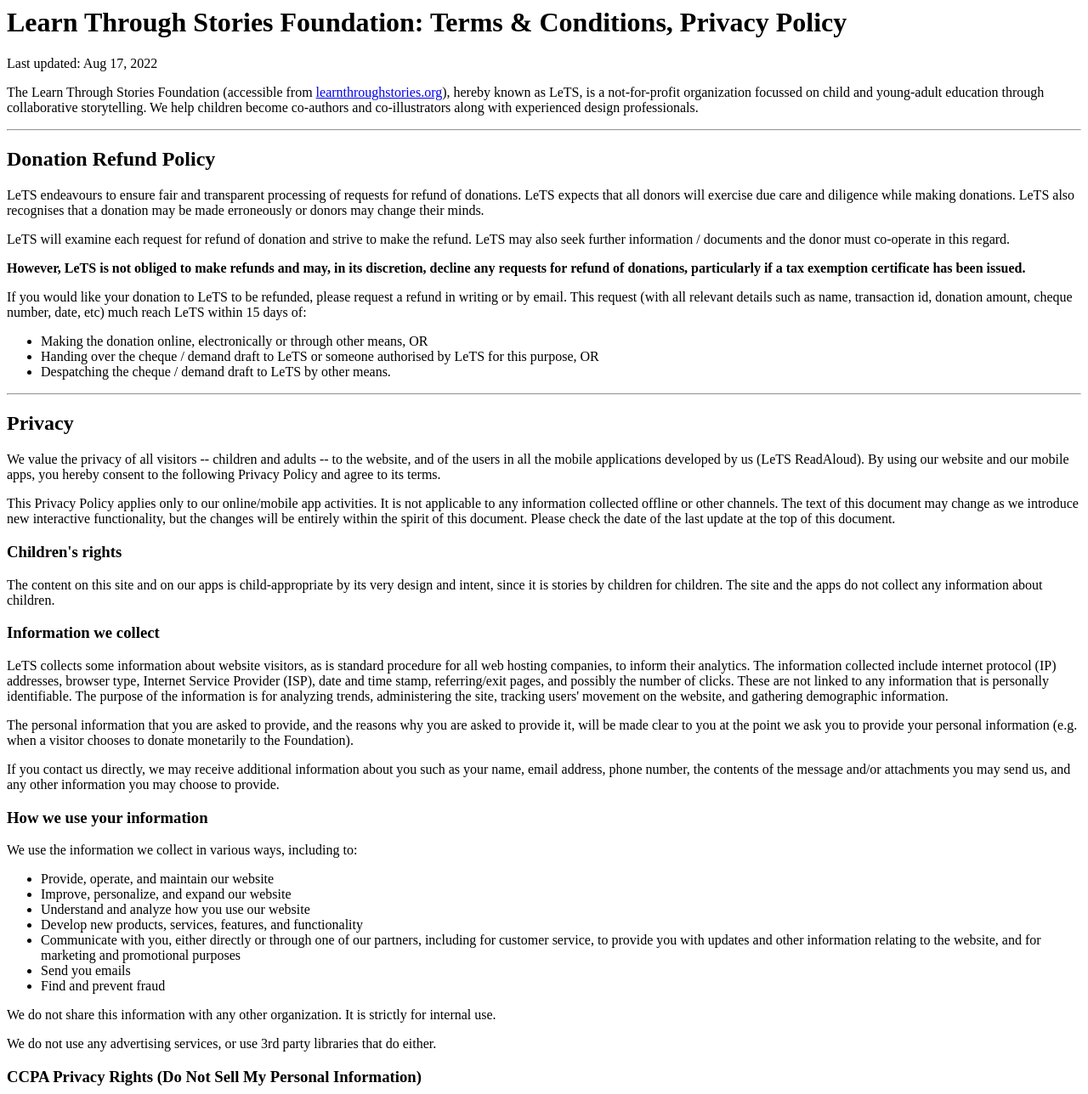
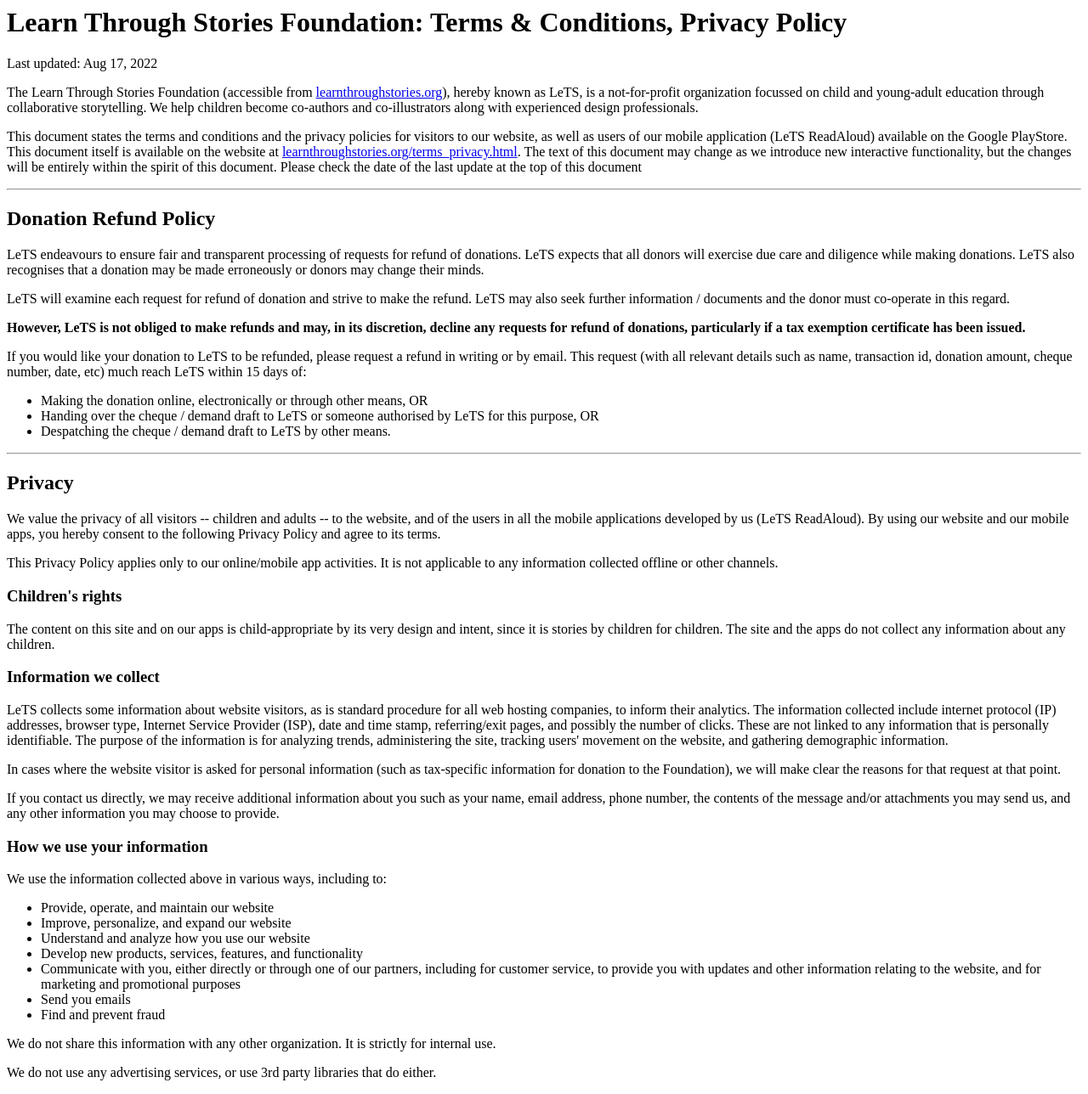
Before and after one commit to LearnThroughStories/learnthroughstories.github.io, a plain HTML site: page terms_privacy.html in a window 1280 px wide. Shown: the top 1288 px of the page at 85% size. Drawn offline with Linux system fonts and the light colour scheme.

Commit message:
Changed policies.html to terms_privacy.html

```diff
--- a/policies.html
+++ b/terms_privacy.html
@@ -1,6 +1,6 @@
 <!DOCTYPE HTML PUBLIC "-//IETF//DTD HTML//EN">
 <html> <head>
-<title>Learn Through Stories Privacy Policy and Terms & Conditions</title>
+<title>Learn Through Stories Privacy Policy, and Terms & Conditions</title>
 </head>
 
 <body>
@@ -8,6 +8,10 @@
 <p>Last updated: Aug 17, 2022</p>
 
 <p>The Learn Through Stories Foundation (accessible from <a href="https://learnthroughstories.org">learnthroughstories.org</a>), hereby known as LeTS, is a not-for-profit organization focussed on child and young-adult education through collaborative storytelling. We help children become co-authors and co-illustrators along with experienced design professionals.
+
+<p> This document states the terms and conditions and the privacy policies for visitors to our website, as well as users of our mobile application (LeTS ReadAloud) available on the Google PlayStore. This document itself is available on the website at
+<a href="https://learnthroughstories.org/terms_privacy.html">learnthroughstories.org/terms_privacy.html</a>. The text of this document may change as we introduce new interactive functionality, but the changes will be entirely within the spirit of this document. Please check the date of the last update at the top of this document
+
 <hr/>
 
 <h2> Donation Refund Policy</h2>
@@ -29,23 +33,23 @@
 <h2> Privacy</h2>
 <p> We value the privacy of all visitors -- children and adults -- to the website, and of the users in all the mobile applications developed by us (LeTS ReadAloud). By using our website and our mobile apps, you hereby consent to the following Privacy Policy and agree to its terms. </p>
 
-<p>This Privacy Policy applies only to our online/mobile app activities. It is not applicable to any information collected offline or other channels. The text of this document may change as we introduce new interactive functionality, but the changes will be entirely within the spirit of this document. Please check the date of the last update at the top of this document.</p>
+<p>This Privacy Policy applies only to our online/mobile app activities. It is not applicable to any information collected offline or other channels.
 
 <h3> Children's rights </h2>
 
-The content on this site and on our apps is child-appropriate by its very design and intent, since it is stories by children for children. The site and the apps do not collect any information about children.</p>
+The content on this site and on our apps is child-appropriate by its very design and intent, since it is stories by children for children. The site and the apps do not collect any information about any children.</p>
 
 <h3>Information we collect</h3>
 
 <p>LeTS collects some information about website visitors, as is standard procedure for all web hosting companies, to inform their analytics. The information collected include internet protocol (IP) addresses, browser type, Internet Service Provider (ISP), date and time stamp, referring/exit pages, and possibly the number of clicks. These are not linked to any information that is personally identifiable. The purpose of the information is for analyzing trends, administering the site, tracking users' movement on the website, and gathering demographic information.</p>
 
-<p>The personal information that you are asked to provide, and the reasons why you are asked to provide it, will be made clear to you at the point we ask you to provide your personal information (e.g. when a visitor chooses to donate monetarily to the Foundation). </p>
+<p>In cases where the website visitor is asked for personal information (such as tax-specific information for donation to the Foundation), we will make clear the reasons for that request at that point.</p>
 
 <p>If you contact us directly, we may receive additional information about you such as your name, email address, phone number, the contents of the message and/or attachments you may send us, and any other information you may choose to provide.</p>
 
 <h3>How we use your information</h3>
 
-<p>We use the information we collect in various ways, including to:</p>
+<p>We use the information collected above in various ways, including to:</p>
 
 <ul>
 <li>Provide, operate, and maintain our website</li>
```
Also changed, not shown: aboutus.html (+1 -1 lines), books.html (+1 -1 lines), gallery.html (+1 -1 lines), index.html (+1 -1 lines), process.html (+1 -1 lines).
